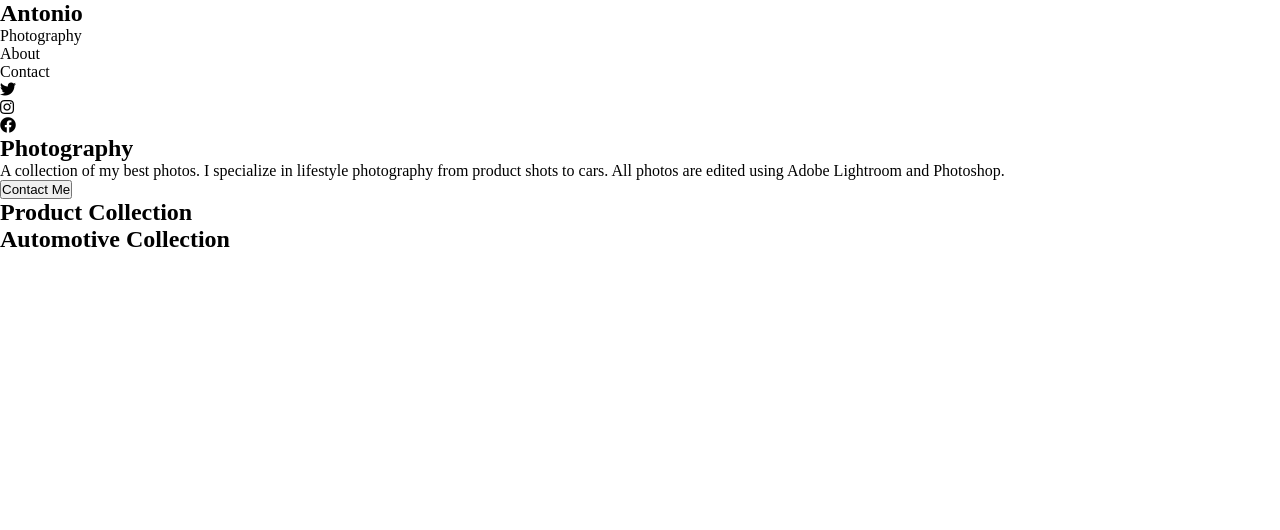
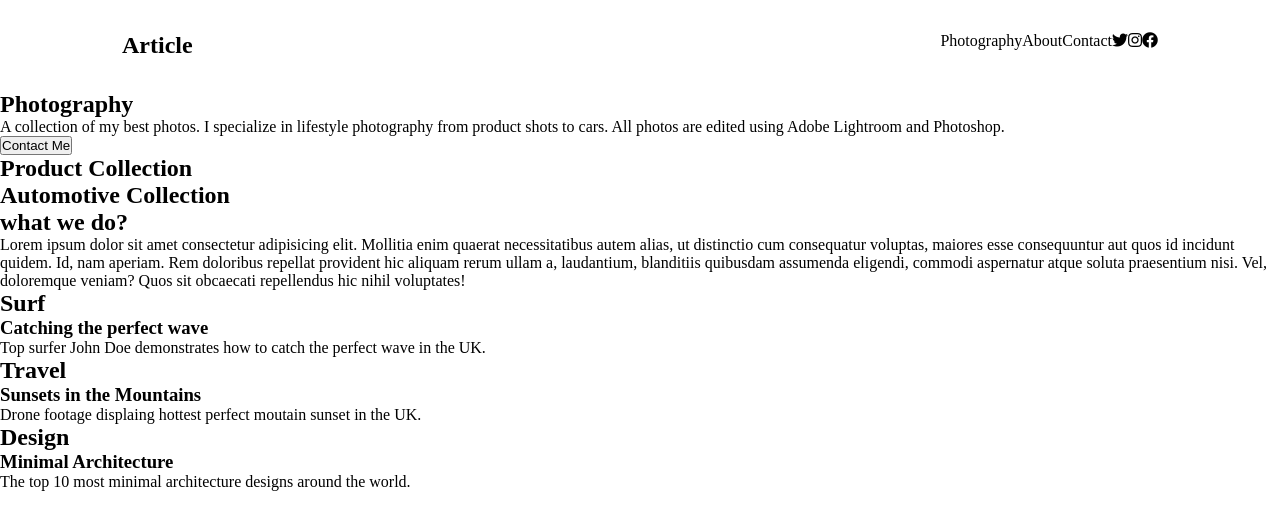
Before and after one commit to antonio-lopez/photo-agency-landing-pg, a plain HTML site: page index.html in a window 1280 px wide. Drawn offline with Linux system fonts and the light colour scheme.

Commit message:
finished html skeleton

```diff
--- a/css/styles.css
+++ b/css/styles.css
@@ -3,3 +3,27 @@
   padding: 0;
   box-sizing: border-box;
 }
+
+ul {
+  list-style: none;
+}
+
+.navbar {
+  max-width: 1100px;
+  margin: auto;
+  padding: 2rem;
+  display: flex;
+  justify-content: space-between;
+}
+
+.navbar__navlinks {
+  display: flex;
+}
+
+.navbar__navlinks ul {
+  display: flex;
+}
+
+.navbar__social ul {
+  display: flex;
+}
--- a/index.html
+++ b/index.html
@@ -17,7 +17,8 @@
   <body>
     <!-- navbar -->
     <nav class="navbar">
-      <h1 class="navbar__title">Antonio</h1>
+      <h1 class="navbar__title">Article</h1>
+      <div class="navbar__navlinks">
         <div class="navbar__links">
           <ul>
             <li>Photography</li>
@@ -32,6 +33,7 @@
             <li><i class="fab fa-facebook"></i></li>
           </ul>
         </div>
+      </div>
     </nav>
 
     <!-- main section -->
@@ -45,6 +47,7 @@
       <button class="btn">Contact Me</button>
     </section>
 
+    <!-- gallery collection grid (2) -->
     <section class="collection">
       <div class="collection__left">
         <h2 class="collection__title">Product Collection</h2>
@@ -53,5 +56,45 @@
         <h2 class="collection__title">Automotive Collection</h2>
       </div>
     </section>
+
+    <!-- explanation section -->
+    <section class="info">
+      <h1 class="info__title">what we do?</h1>
+      <p class="info__text">
+        Lorem ipsum dolor sit amet consectetur adipisicing elit. Mollitia enim
+        quaerat necessitatibus autem alias, ut distinctio cum consequatur
+        voluptas, maiores esse consequuntur aut quos id incidunt quidem. Id, nam
+        aperiam. Rem doloribus repellat provident hic aliquam rerum ullam a,
+        laudantium, blanditiis quibusdam assumenda eligendi, commodi aspernatur
+        atque soluta praesentium nisi. Vel, doloremque veniam? Quos sit
+        obcaecati repellendus hic nihil voluptates!
+      </p>
+    </section>
+
+    <!-- gallery 3 grid -->
+    <section class="scenario">
+      <div class="scenario__left">
+        <h2 class="scenario__category">Surf</h2>
+        <h3 class="scenario__title">Catching the perfect wave</h3>
+        <p class="scenario__text">
+          Top surfer John Doe demonstrates how to catch the perfect wave in the
+          UK.
+        </p>
+      </div>
+      <div class="scenario__mid">
+        <h2 class="scenario__category">Travel</h2>
+        <h3 class="scenario__title">Sunsets in the Mountains</h3>
+        <p class="scenario__text">
+          Drone footage displaing hottest perfect moutain sunset in the UK.
+        </p>
+      </div>
+      <div class="scenario__right">
+        <h2 class="scenario__category">Design</h2>
+        <h3 class="scenario__title">Minimal Architecture</h3>
+        <p class="scenario__text">
+          The top 10 most minimal architecture designs around the world.
+        </p>
+      </div>
+    </section>
   </body>
 </html>
```
Lines whose indentation alone changed are shown as unchanged.
